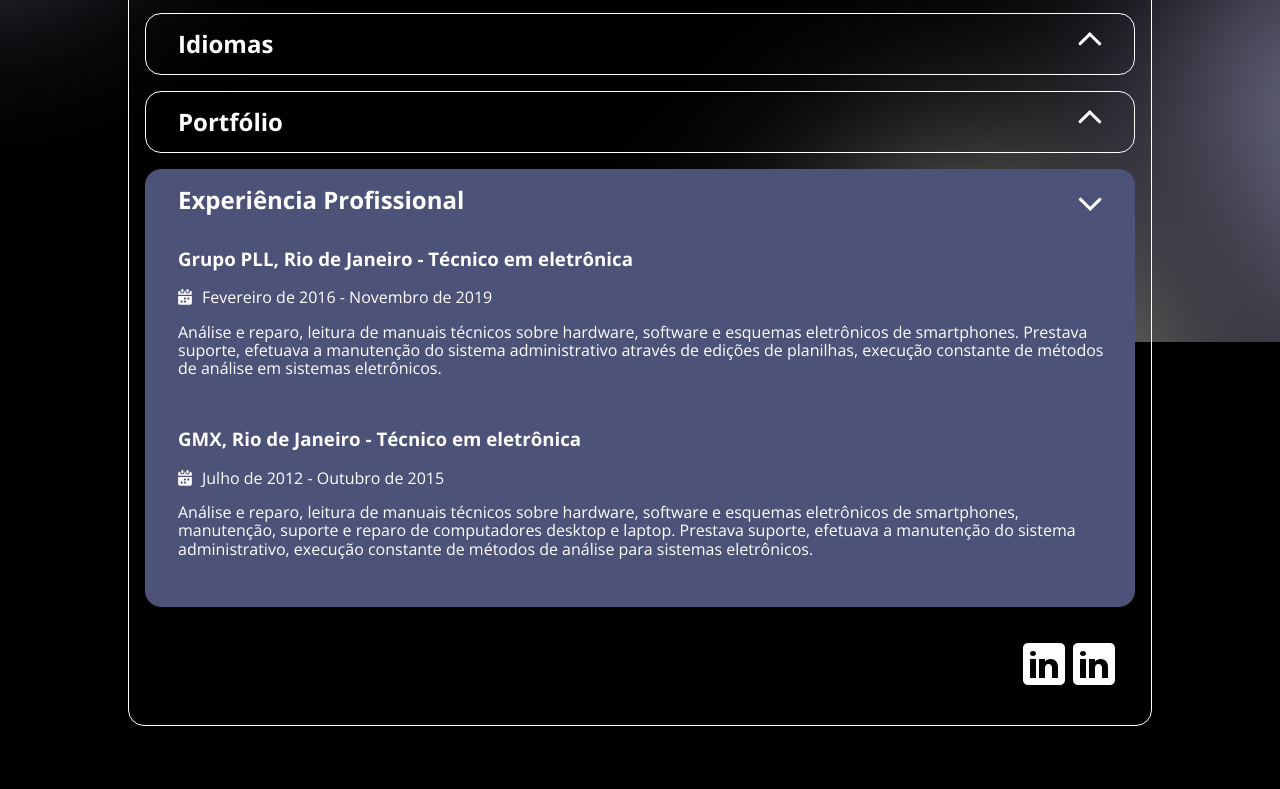
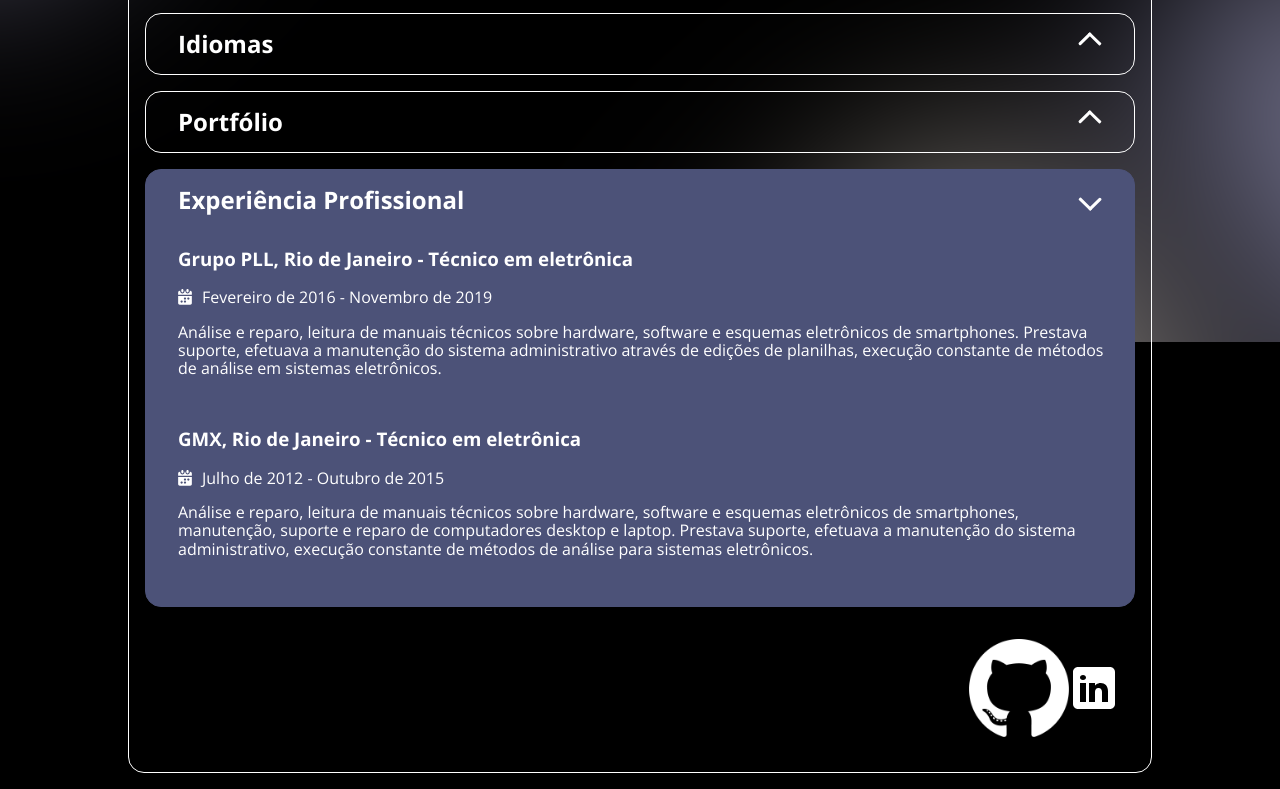
Before and after one commit to angelojbgama/sobremim, a plain HTML site: page index.html in a window 1280 px wide. Shown: the part 458-1247 px from the top of the page. Before the commit the page ends 1200 px from the top, so only its background shows below. Drawn offline with nearby package versions, Linux system fonts and the light colour scheme.

Commit message:
Atualizar o index.html

```diff
--- a/index.html
+++ b/index.html
@@ -107,7 +107,7 @@
 
         <footer>
             <a href="https://github.com/angelojbgama" target="_blank">
-                <img src="assets/img/linkedin.svg" alt="GitHub">
+                <img src="data/imgs/github.png" alt="GitHub">
             <a href="https://www.linkedin.com/in/angelojbgama/" target="_blank">
                 <img src="assets/img/linkedin.svg" alt="LinkedIn">
             </a>
```
